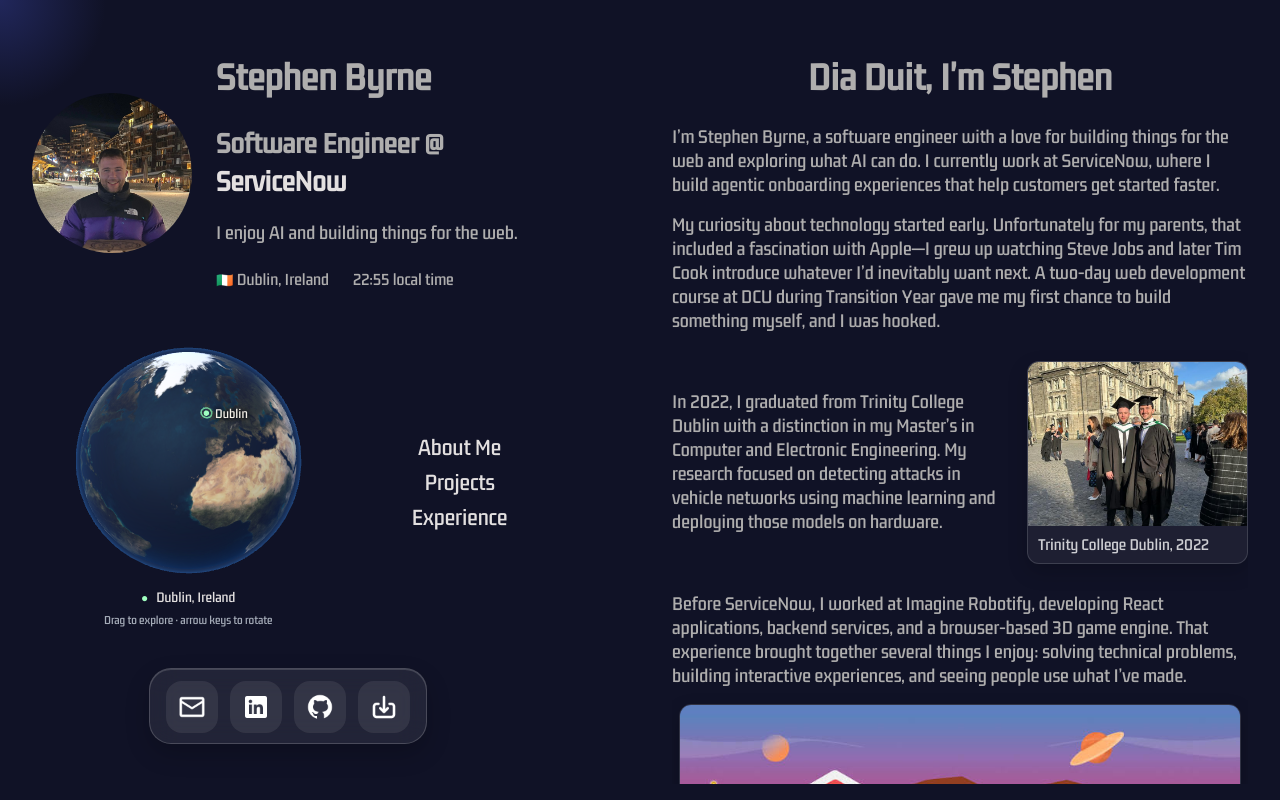
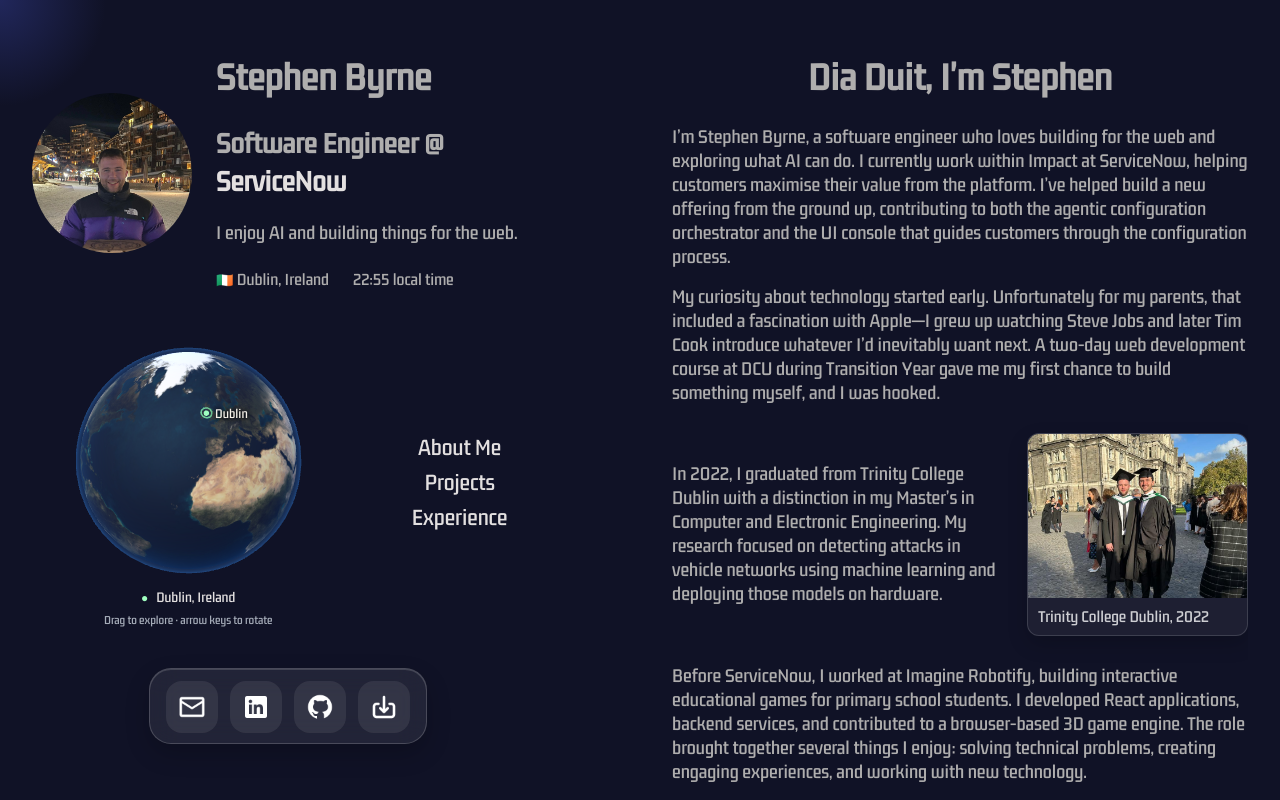
Before and after one commit to stephen447/personalwebsite, a React (Create React App) app: page / in a window 1280 px wide. Built offline with nearby package versions, Linux system fonts and the light colour scheme.

Commit message:
Updated content

```diff
--- a/src/components/AboutMe/AboutMe.jsx
+++ b/src/components/AboutMe/AboutMe.jsx
@@ -11,10 +11,12 @@
     <div className="about-me" id="about-me">
       <h1 className="about-me__title">Dia Duit, I'm Stephen</h1>
       <p>
-        I’m Stephen Byrne, a software engineer with a love for building things
-        for the web and exploring what AI can do. I currently work at
-        ServiceNow, where I build agentic onboarding experiences that help
-        customers get started faster.
+        I’m Stephen Byrne, a software engineer who loves building for the web
+        and exploring what AI can do. I currently work within Impact at
+        ServiceNow, helping customers maximise their value from the platform.
+        I’ve helped build a new offering from the ground up, contributing to
+        both the agentic configuration orchestrator and the UI console that
+        guides customers through the configuration process.
       </p>
       <p>
         My curiosity about technology started early. Unfortunately for my
@@ -41,11 +43,12 @@
       </div>
       <div className="about-me__robotify">
         <p>
-          Before ServiceNow, I worked at Imagine Robotify, developing React
-          applications, backend services, and a browser-based 3D game engine.
-          That experience brought together several things I enjoy: solving
-          technical problems, building interactive experiences, and seeing
-          people use what I’ve made.
+          Before ServiceNow, I worked at Imagine Robotify, building interactive
+          educational games for primary school students. I developed React
+          applications, backend services, and contributed to a browser-based 3D
+          game engine. The role brought together several things I enjoy: solving
+          technical problems, creating engaging experiences, and working with
+          new technology.
         </p>
         <img
           className="about-me__robotify-image"
@@ -56,11 +59,13 @@
       </div>
       <div className="about-me__split about-me__servicenow">
         <p>
-          At ServiceNow, I’ve helped build an onboarding orchestrator that
-          brings together specialised agents from different business units, and
-          helped lead UI development using a new internal framework based on
-          Lit. I enjoy working through both how a system works behind the scenes
-          and how it feels to the person using it.
+          At ServiceNow, I’ve helped build an agent orchestrator that enables
+          teams across business units to integrate specialised agents for
+          configuring their products. I’ve also helped lead development of the
+          second-generation UI using a new internal framework built on Lit. I’ve
+          thoroughly enjoyed my first professional experience building agentic
+          systems, tackling the challenges they introduce, and exploring the
+          opportunities that come with working at ServiceNow’s global scale.
         </p>
         <img
           className="about-me__servicenow-logo"
@@ -70,11 +75,10 @@
         />
       </div>
       <p>
-        Outside work, I keep experimenting with personal projects, from a
-        full-stack car marketplace to a messaging app and an AI-powered car
-        description generator. Away from the keyboard, you’ll usually find me
-        playing golf, following sport, or making the most of an Irish summer
-        with a sea swim.
+        Outside work, I enjoy experimenting with personal projects, learning new
+        technologies, and building on my skills. Away from the keyboard, you’ll
+        usually find me playing or following sport, catching up with friends, or
+        getting outdoors.
       </p>
 
       <div
```
